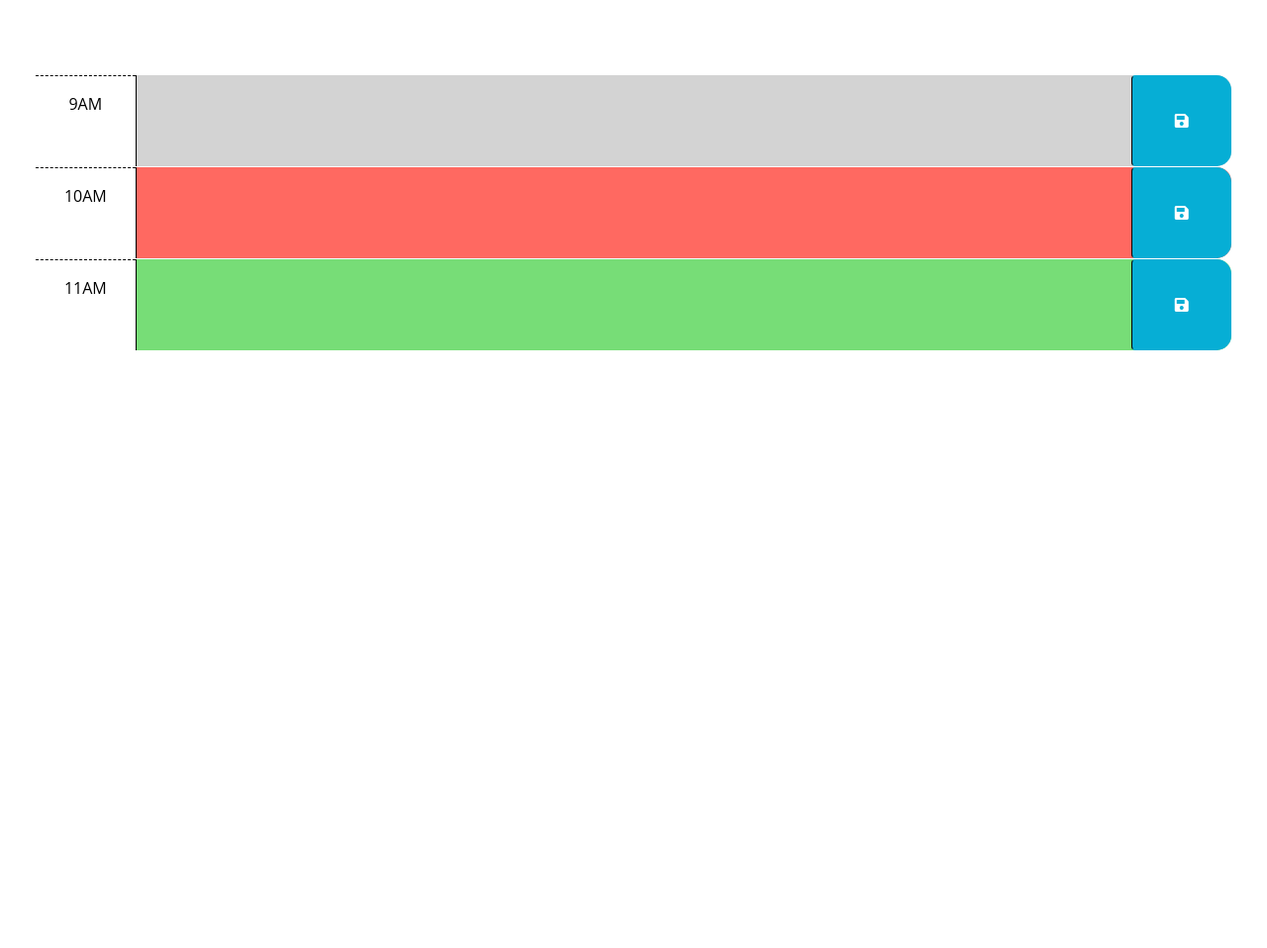
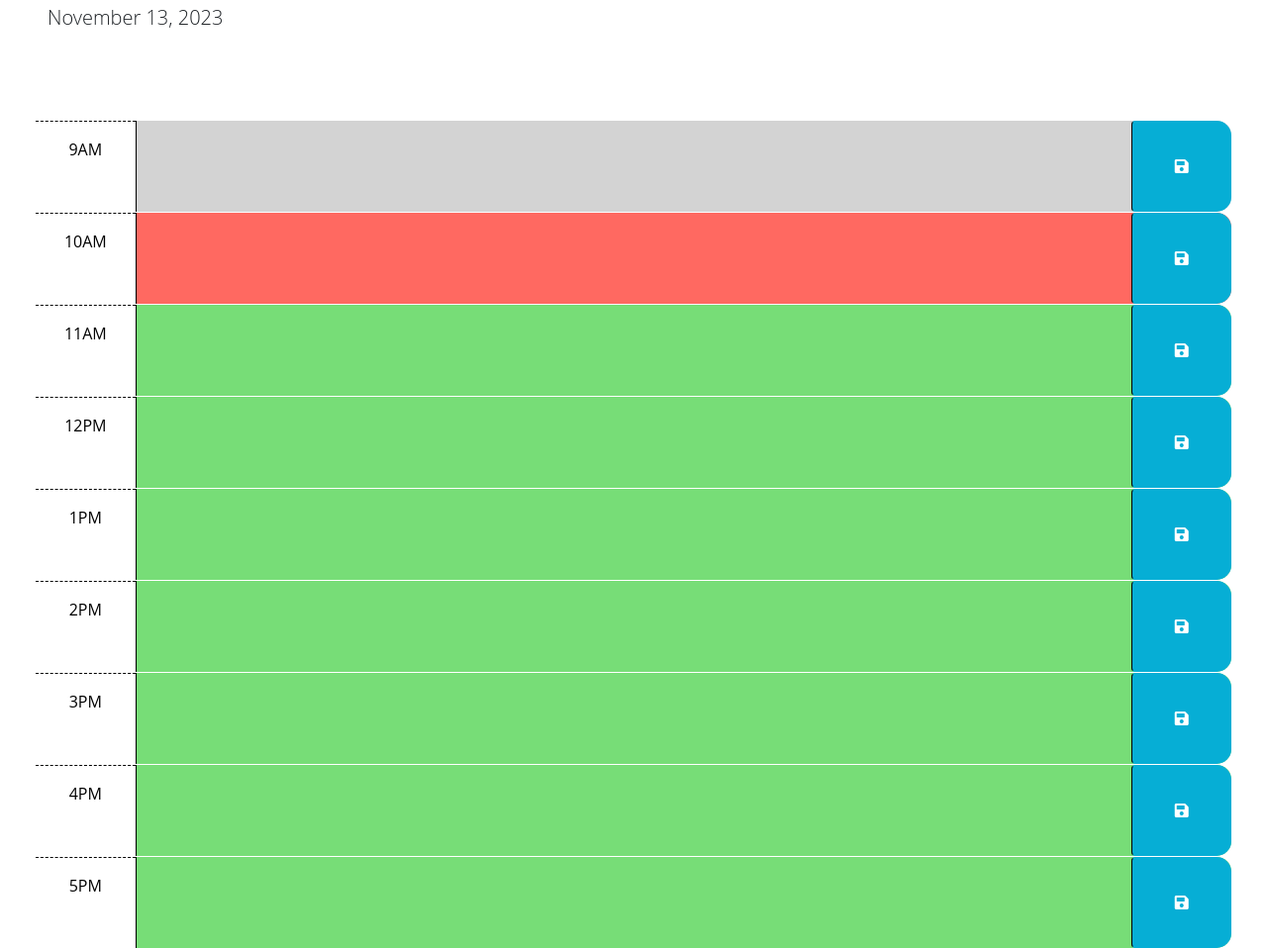
Before and after one commit to maymikb/workDayScheduler, a plain HTML site: page Develop/index.html in a window 1280 px wide. Shown: the part 176-1134 px from the top of the page at 99% size. Before the commit the page ends 800 px from the top, so only its background shows below. Drawn offline with nearby package versions, Linux system fonts and the light colour scheme.

Commit message:
add hrs 1pm-5pm

```diff
--- a/Develop/index.html
+++ b/Develop/index.html
@@ -67,7 +67,63 @@
           <i class="fas fa-save" aria-hidden="true"></i>
         </button>
       </div>
+
+      <div id="hour-12" class="row time-block future">
+        <div class="col-2 col-md-1 hour text-center py-3">12PM</div>
+        <textarea class="col-8 col-md-10 description" rows="3"> </textarea>
+        <button class="btn saveBtn col-2 col-md-1" aria-label="save">
+          <i class="fas fa-save" aria-hidden="true"></i>
+        </button>
+      </div>
+
+      <div id="hour-13" class="row time-block future">
+        <div class="col-2 col-md-1 hour text-center py-3">1PM</div>
+        <textarea class="col-8 col-md-10 description" rows="3"> </textarea>
+        <button class="btn saveBtn col-2 col-md-1" aria-label="save">
+          <i class="fas fa-save" aria-hidden="true"></i>
+        </button>
+      </div>
+
+      <div id="hour-14" class="row time-block future">
+        <div class="col-2 col-md-1 hour text-center py-3">2PM</div>
+        <textarea class="col-8 col-md-10 description" rows="3"> </textarea>
+        <button class="btn saveBtn col-2 col-md-1" aria-label="save">
+          <i class="fas fa-save" aria-hidden="true"></i>
+        </button>
+      </div>
+
+      <div id="hour-15" class="row time-block future">
+        <div class="col-2 col-md-1 hour text-center py-3">3PM</div>
+        <textarea class="col-8 col-md-10 description" rows="3"> </textarea>
+        <button class="btn saveBtn col-2 col-md-1" aria-label="save">
+          <i class="fas fa-save" aria-hidden="true"></i>
+        </button>
+      </div>
+
+      <div id="hour-16" class="row time-block future">
+        <div class="col-2 col-md-1 hour text-center py-3">4PM</div>
+        <textarea class="col-8 col-md-10 description" rows="3"> </textarea>
+        <button class="btn saveBtn col-2 col-md-1" aria-label="save">
+          <i class="fas fa-save" aria-hidden="true"></i>
+        </button>
+      </div>
+
+      <div id="hour-17" class="row time-block future">
+        <div class="col-2 col-md-1 hour text-center py-3">5PM</div>
+        <textarea class="col-8 col-md-10 description" rows="3"> </textarea>
+        <button class="btn saveBtn col-2 col-md-1" aria-label="save">
+          <i class="fas fa-save" aria-hidden="true"></i>
+        </button>
+      </div>
+
+
+
+
+
     </div>
+
+
+  </div>
 
     <script src="https://cdnjs.cloudflare.com/ajax/libs/jquery/3.2.1/jquery.min.js"></script>
     <script src="https://cdn.jsdelivr.net/npm/dayjs@1.11.3/dayjs.min.js"
--- a/Develop/script.js
+++ b/Develop/script.js
@@ -20,4 +20,6 @@ $(function () {
   // attribute of each time-block be used to do this?
   //
   // TODO: Add code to display the current date in the header of the page.
+   var currentDate = dayjs ().format("MMMM DD, YYYY")
+  $("#currentDay").text(currentDate)
 });
```
